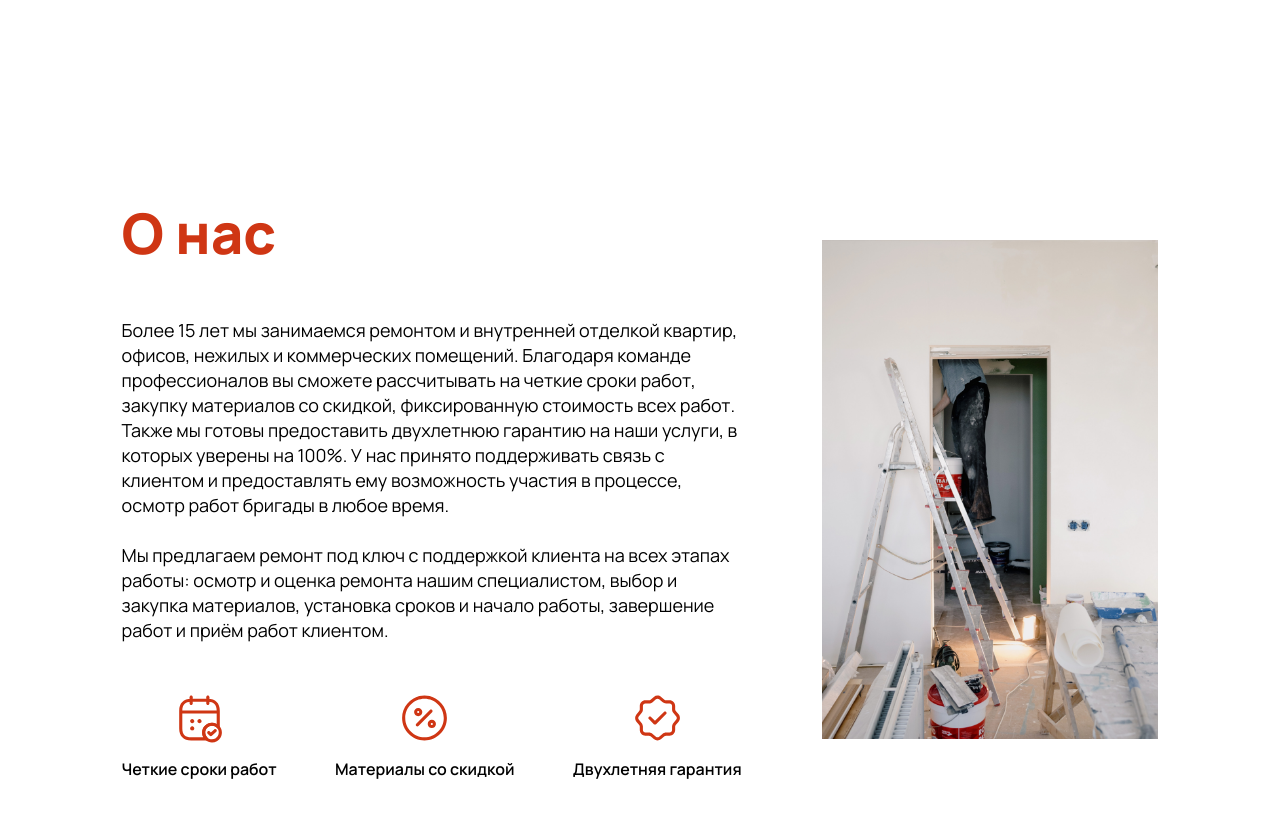
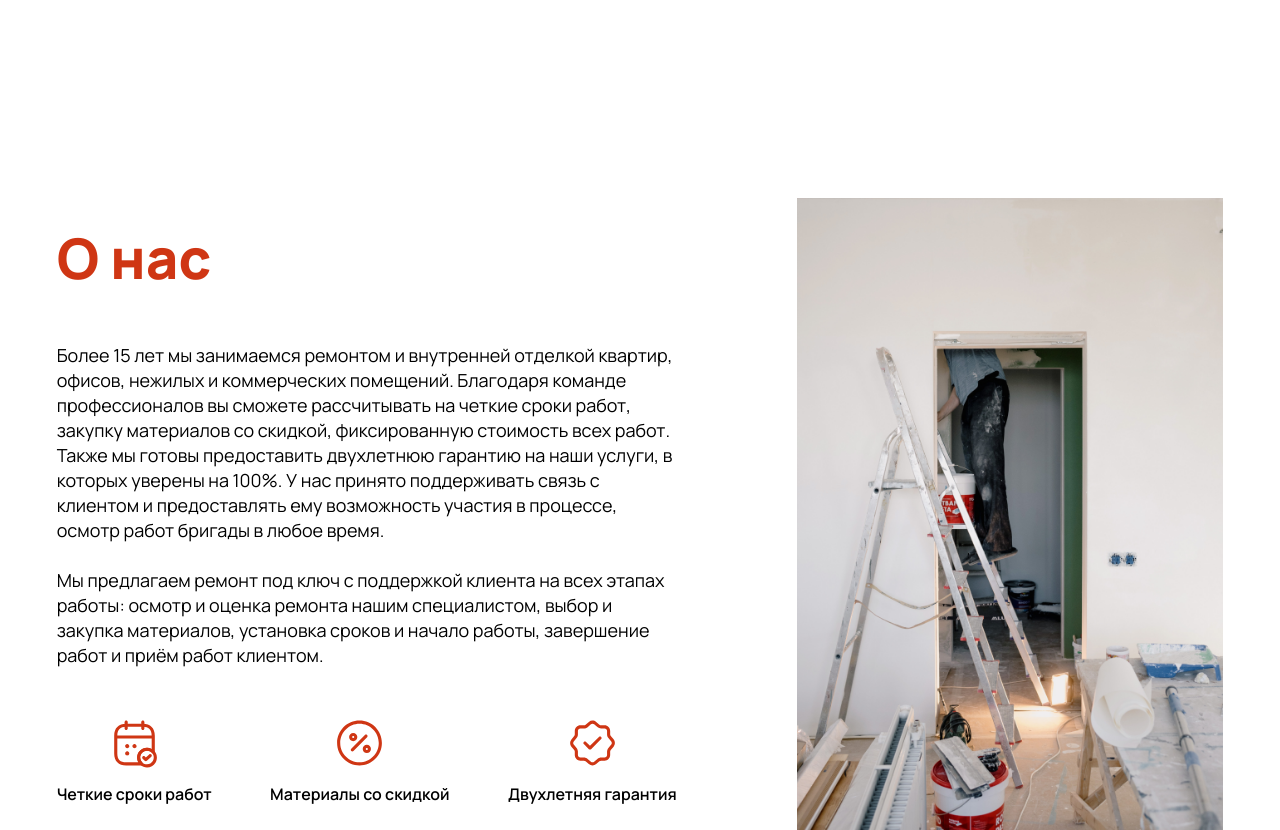
Before and after one commit to Vonubat/Kulikov_project, a website built with webpack: page src/index.html in a window 1280 px wide. Shown: the part 1082-1912 px from the top of the page. Built offline with nearby package versions, Linux system fonts and the light colour scheme; no server answers.

Commit message:
feat: add responsive to 1300px breakpoint

```diff
--- a/src/styles/layout/_main-about.scss
+++ b/src/styles/layout/_main-about.scss
@@ -1,11 +1,11 @@
 .about {
   display: flex;
   align-items: center;
-  justify-content: center;
-  gap: calc(100vw / 16);
+  justify-content: space-between;
+  gap: 12rem;
   padding-top: 20rem;
-  margin: 0 auto;
-  width: 126rem;
+  margin: auto;
+  max-width: 126rem;
 
   .about-text-container {
     display: flex;
@@ -42,6 +42,6 @@
 
   .about-img {
     max-width: 51.3rem;
-    width: calc(100vw / 3.8);
+    width: calc(100vw / 3);
   }
 }
--- a/src/styles/layout/_main-services.scss
+++ b/src/styles/layout/_main-services.scss
@@ -1,8 +1,9 @@
 .services {
   display: flex;
   flex-direction: column;
+  align-items: center;
   padding-top: 25rem;
-  margin: 0 auto;
+  margin: auto;
   gap: 8rem;
 
   .services-title {
@@ -12,6 +13,7 @@
 
   .services-container {
     display: flex;
+    justify-content: center;
     width: 126rem;
     gap: 5rem;
 
```
